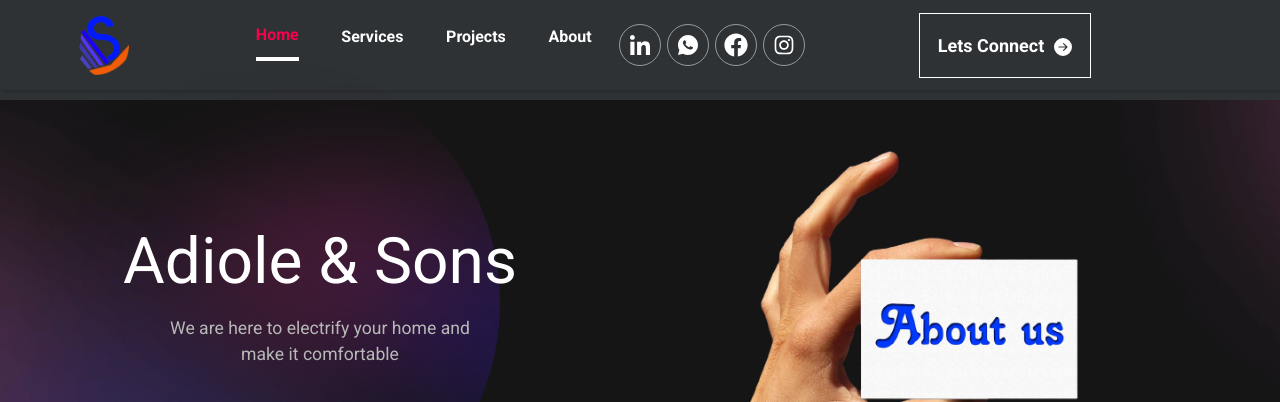
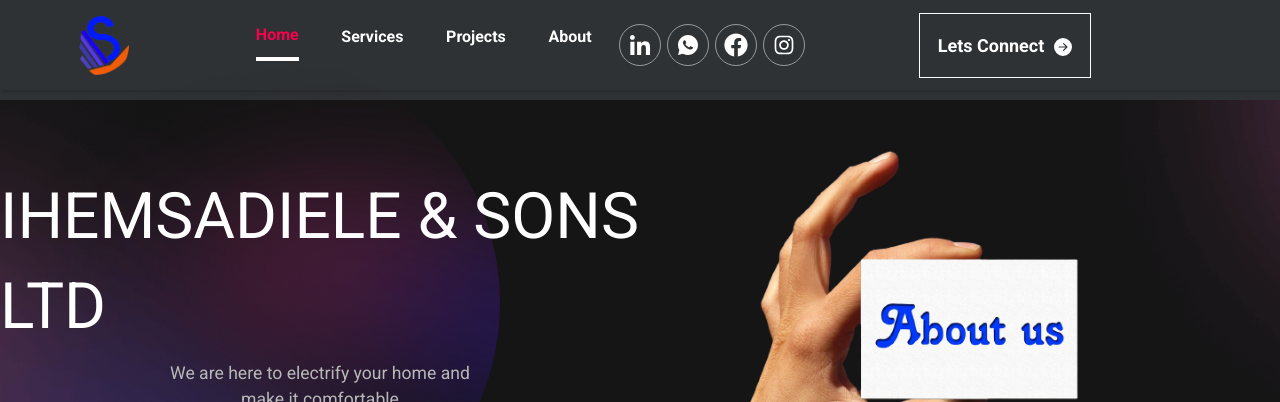
Before and after one commit to Aja-Edward/ihemseepro1, a Next.js app: page /about in a window 1280 px wide. Shown: the top 402 px of the page. Built offline with nearby package versions, Linux system fonts and the light colour scheme.

Commit message:
about updated

```diff
--- a/components/About.jsx
+++ b/components/About.jsx
@@ -32,7 +32,7 @@ const About = () => {
     <Container>
       <Banner
         imagesource={'assets/images/aboutus2.png'}
-        title='Adiole & Sons'
+        title='IHEMSADIELE & SONS LTD'
         content='We are here to electrify your home and make it comfortable'
       />
       <Wrapper>
--- a/components/banner/Banner.js
+++ b/components/banner/Banner.js
@@ -25,7 +25,7 @@ const TextContent = styled.div`
   position: relative;
   flex: 1;
   ${mobile({
-    width: '70%',
+    width: '80%',
     height: '100%',
     zIndex: 999,
     borderRadius: 20,
```
